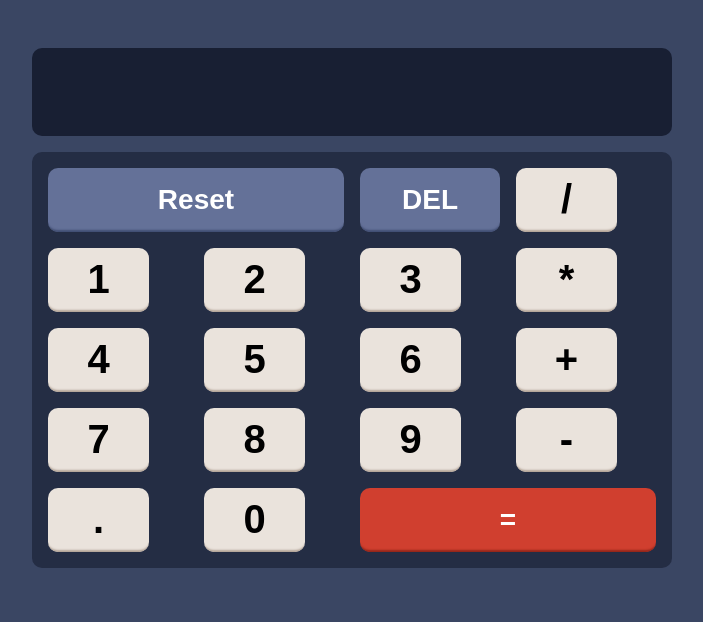
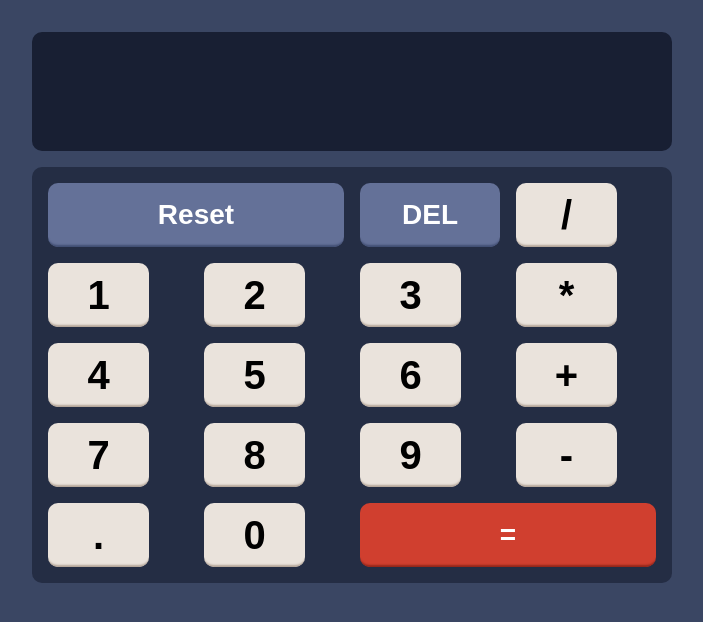
Before and after one commit to roadblock37/react_calculator, a React (Create React App) app: page / in a window 1280 px wide. Shown: the top 622 px of the page, without its empty margins (288-991 px from the left). Built offline with nearby package versions, Linux system fonts and the light colour scheme.

Commit message:
fixed output size

```diff
--- a/src/index.css
+++ b/src/index.css
@@ -74,10 +74,11 @@ current and previous operand
   flex-direction: column;
   align-items: flex-end;
   justify-content: space-around;
-  padding: 2.75rem;
+  padding: 1rem;
   word-wrap: break-word;
   word-break: break-all;
   margin-bottom: 1rem;
+  height: 476px;
 }
 
 .output .previous-operand {
```
